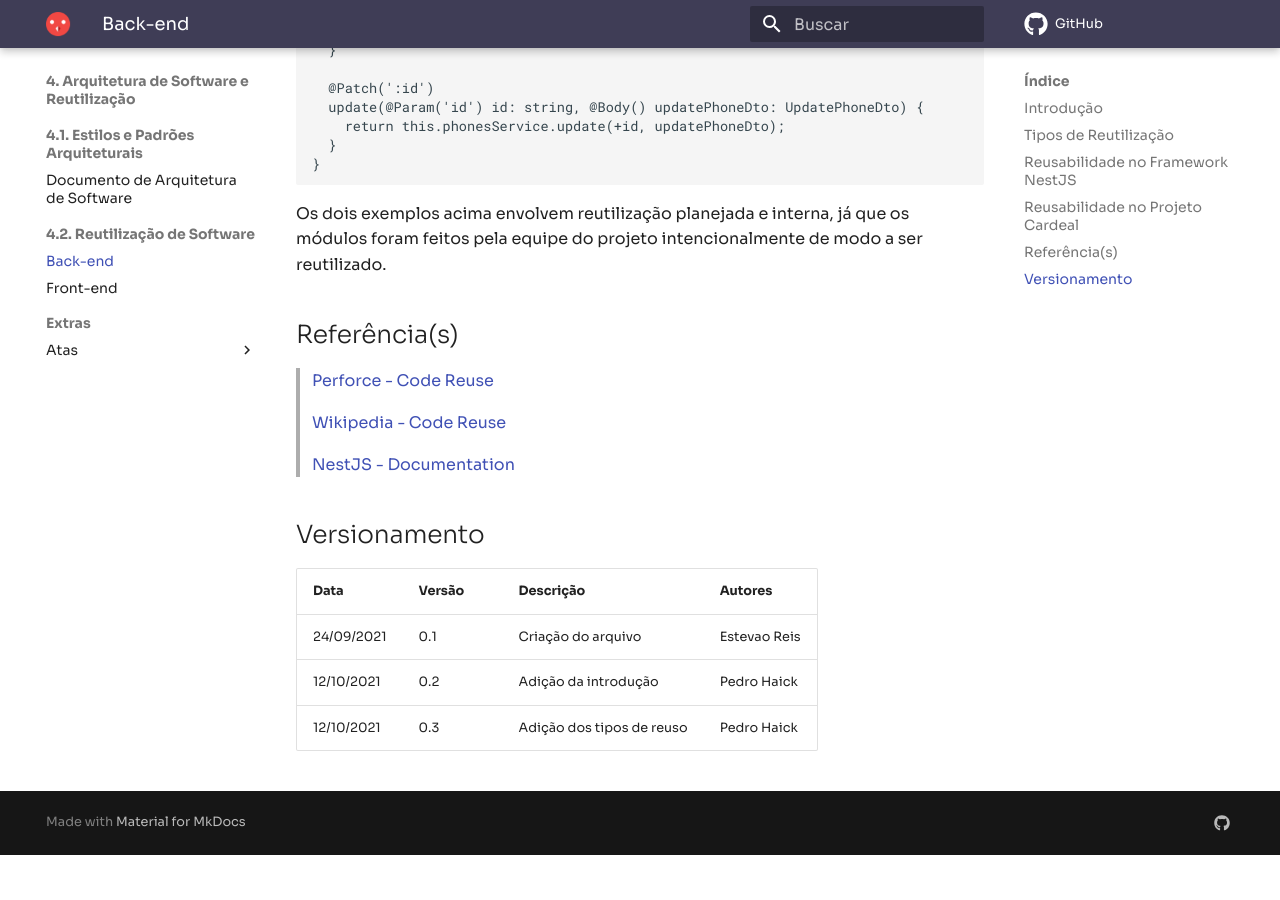
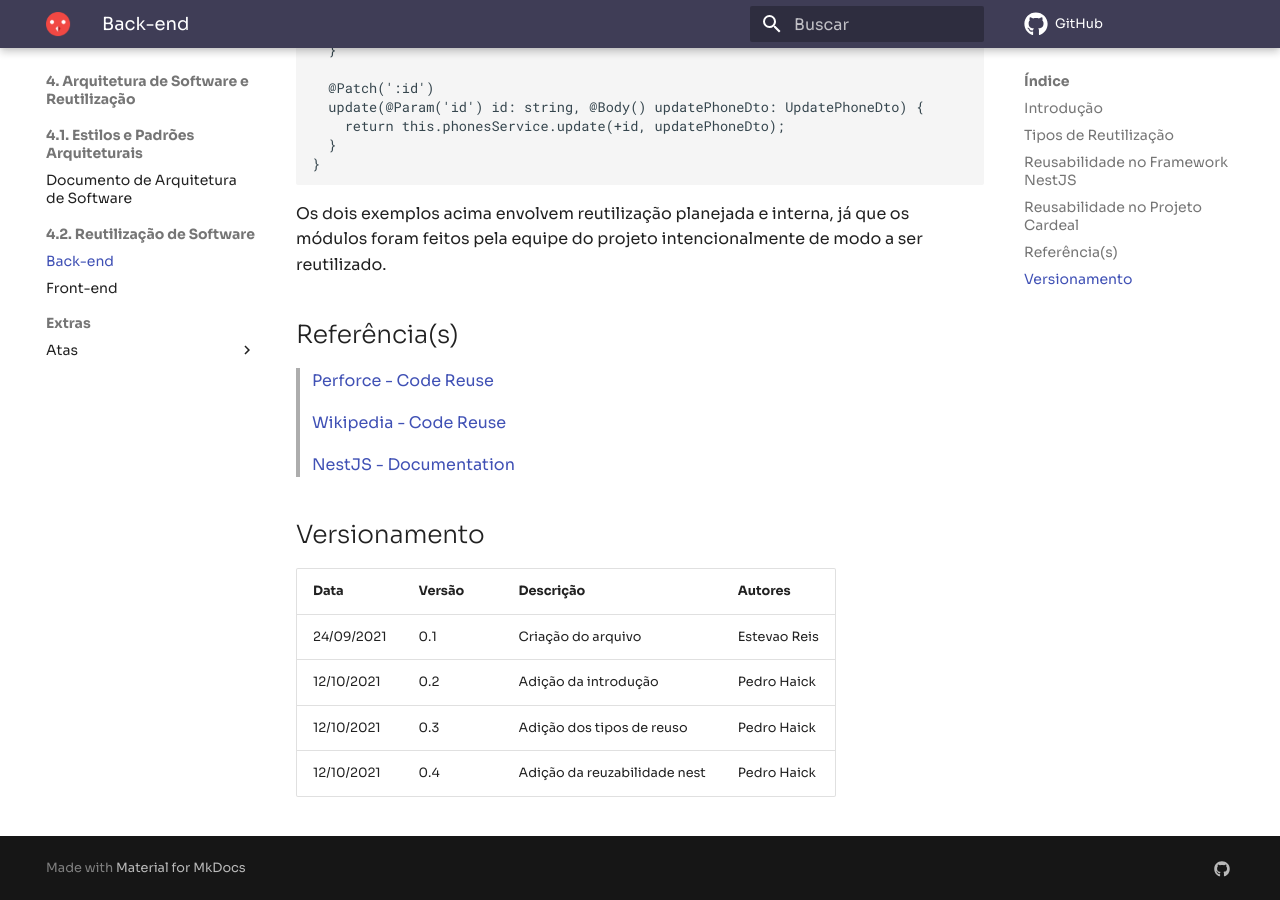
Before and after one commit to UnBArqDsw2021-1/2021.1_G04_Cardeal, an MkDocs documentation site: the page built from docs/arquitetura/back-end.md, in a window 1280 px wide and 900 px high, scrolled down 2584 px. Built offline with MkDocs 1.6.1 and Material for MkDocs 9.7.7, drawn with Linux system fonts in a browser that asks for light colours; comment, search, counter and statistics services are not loaded; before the commit the page ends 3439 px from its top, so only the background shows below that.

Commit message:
Code Reuse - Backend: added nestJS reuse

```diff
--- a/docs/arquitetura/back-end.md
+++ b/docs/arquitetura/back-end.md
@@ -90,8 +90,9 @@ Os dois exemplos acima envolvem reutilização planejada e interna, já que os m
 > [NestJS - Documentation](https://docs.nestjs.com/fundamentals/platform-agnosticism)
 
 ## Versionamento
-| Data       | Versão | Descrição                 | Autores       |
-| ---------- | ------ | ------------------------- | ------------- |
-| 24/09/2021 | 0.1    | Criação do arquivo        | Estevao Reis  |
-| 12/10/2021 | 0.2    | Adição da introdução      | Pedro Haick   |
-| 12/10/2021 | 0.3    | Adição dos tipos de reuso | Pedro Haick   |
+| Data       | Versão | Descrição                    | Autores       |
+| ---------- | ------ | ---------------------------- | ------------- |
+| 24/09/2021 | 0.1    | Criação do arquivo           | Estevao Reis  |
+| 12/10/2021 | 0.2    | Adição da introdução         | Pedro Haick   |
+| 12/10/2021 | 0.3    | Adição dos tipos de reuso    | Pedro Haick   |
+| 12/10/2021 | 0.4    | Adição da reuzabilidade nest | Pedro Haick   |
```
